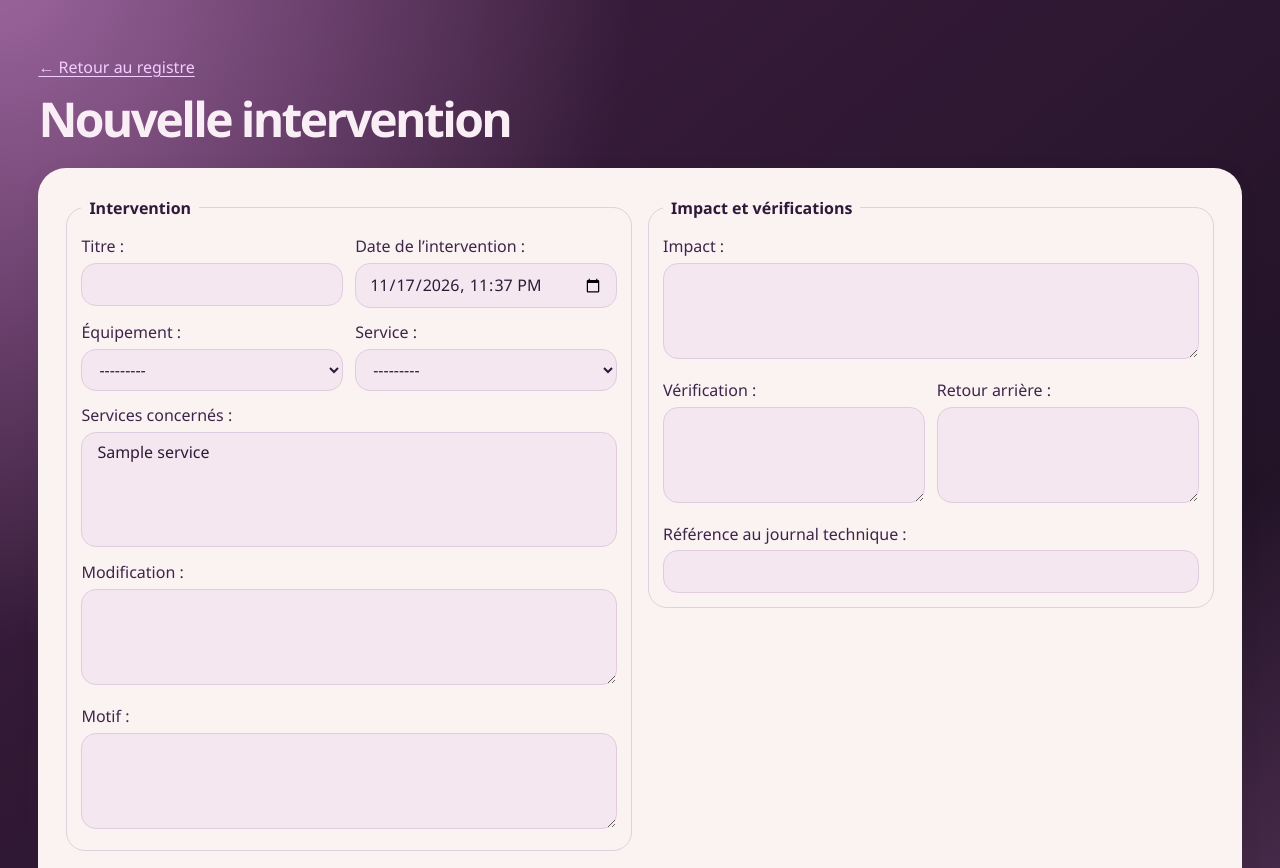
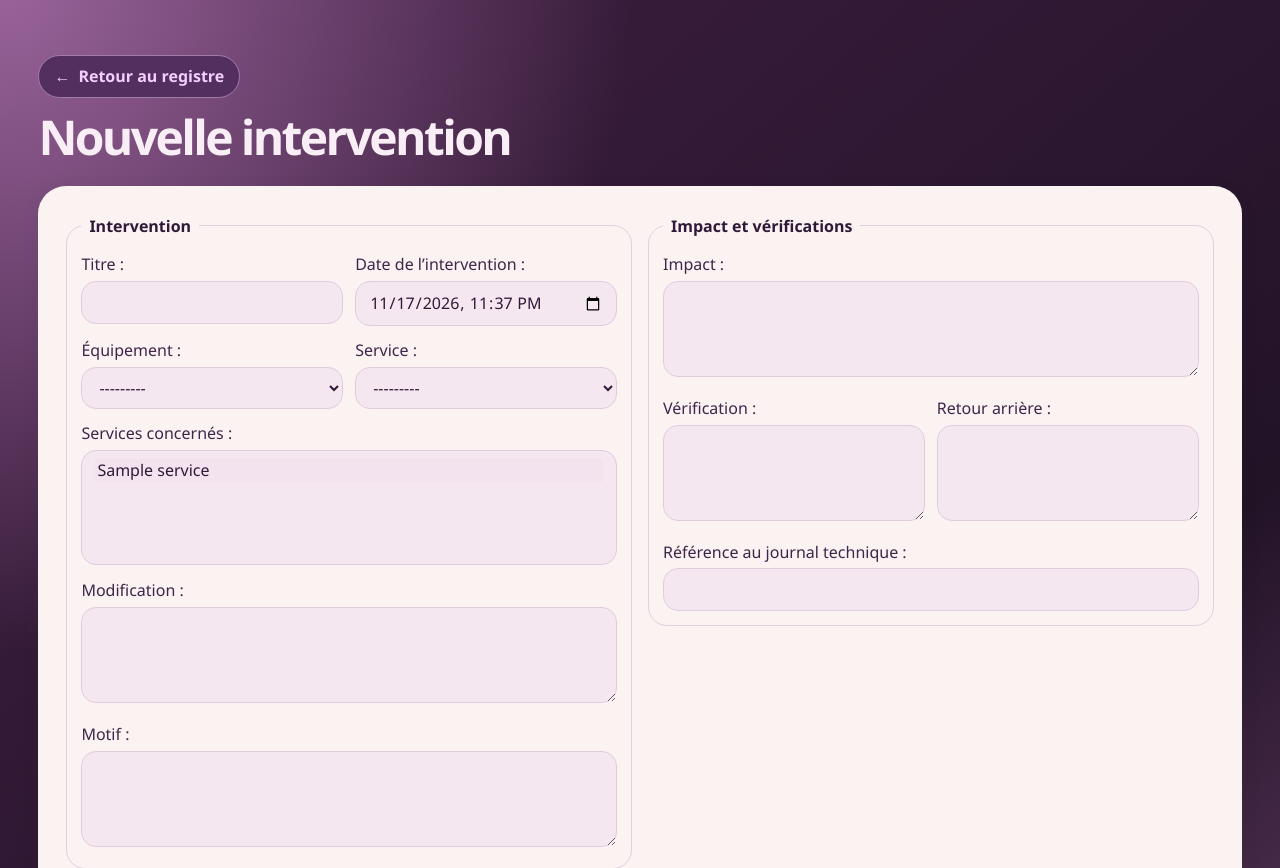
Before and after one commit to KyoshiroFR/logit.old, a Django app: page /interventions/nouvelle/ in a window 1280 px wide. Shown: the part 70-938 px from the top of the page. Run offline with Django 5.2, Linux system fonts and the light colour scheme; a user stored in the database is signed in; tables that the repository leaves empty hold one stand-in row (values such as "Sample post"); some libraries are stand-ins or nearby versions.

Commit message:
Styliser les listes et les boutons de retour

```diff
--- a/registre/static/clair-obscur.css
+++ b/registre/static/clair-obscur.css
@@ -17,6 +17,17 @@ body:not(:has(.clair)) main > .narrow > a, body:not(:has(.clair)) .eyebrow { col
 .narrow .form label { color: #3d2649; }
 .narrow .form .primary { background: #701ad0; }
 .intervention-form { max-width: 1680px; }
+.intervention-form .form-back {
+  display: inline-flex;
+  align-items: center;
+  gap: 8px;
+  padding-inline: 15px;
+  background: #532f60;
+  border-color: #a17ca9;
+  color: #fff1fb;
+}
+.intervention-form .form-back:hover { background: #6a3e79; }
+.intervention-form .form-back:focus-visible { outline-color: #edcfff; }
 body:has(.intervention-form) :is(main, .bar-inner) {
   max-width: 1760px;
   padding-inline: clamp(16px, 3vw, 40px);
@@ -45,7 +56,25 @@ body:has(.intervention-form) :is(main, .bar-inner) {
 .pending-captures li { padding: 6px 10px; border-radius: 14px; background: #f3e6ef; }
 .pending-captures li span { flex: 1; min-width: 0; }
 .pending-captures img { width: 76px; height: 53px; object-fit: contain; border-radius: 9px; background: #e9d7e7; }
+select { scrollbar-color: #a77bb4 #f3e3ef; }
+select option { background: #f3e3ef; color: #2f1938; }
 select[multiple] { min-height: 115px; }
+@supports (appearance: base-select) and selector(select::picker(select)) {
+  select:not([multiple], [size]), select:not([multiple], [size])::picker(select) { appearance: base-select; }
+  select:not([multiple], [size])::picker(select) {
+    margin-block: 5px;
+    max-height: min(320px, 50dvh);
+    padding: 5px;
+    border: 1px solid #dac1df;
+    border-radius: 15px;
+    background: #f3e3ef;
+    color: #2f1938;
+    box-shadow: 0 6px 20px #32193a30;
+  }
+  select:not([multiple], [size]) option { padding: 8px 11px; border-radius: 9px; }
+  select:not([multiple], [size]) option:checked { background: #e7cdec; }
+  select:not([multiple], [size]) option:is(:hover, :focus-visible) { background: #e0bee8; }
+}
 .history-page {
   --history-columns: minmax(0, 2.1fr) minmax(0, 1fr) repeat(3, minmax(0, 1fr));
   color: #2f1938;
--- a/registre/templates/edit.html
+++ b/registre/templates/edit.html
@@ -3,7 +3,7 @@
 {% block title %}{% if item.pk %}Corriger{% else %}Nouvelle intervention{% endif %} · LogIT{% endblock %}
 {% block content %}
 <div class="narrow intervention-form">
-<a href="{% if item.pk %}{% url 'detail' item.pk %}{% if request.GET.from == 'history' %}?{{ request.GET.urlencode }}{% endif %}{% else %}{% url 'index' %}{% endif %}">← {% if item.pk %}Retour à la fiche{% else %}Retour au registre{% endif %}</a>
+<a class="button form-back" href="{% if item.pk %}{% url 'detail' item.pk %}{% if request.GET.from == 'history' %}?{{ request.GET.urlencode }}{% endif %}{% else %}{% url 'index' %}{% endif %}"><span aria-hidden="true">←</span> {% if item.pk %}Retour à la fiche{% else %}Retour au registre{% endif %}</a>
 <h1>{% if item.pk %}Corriger l’intervention{% else %}Nouvelle intervention{% endif %}</h1>
 <form method="post" enctype="multipart/form-data" class="surface form">{% csrf_token %}
 {{ form.non_field_errors }}
```
